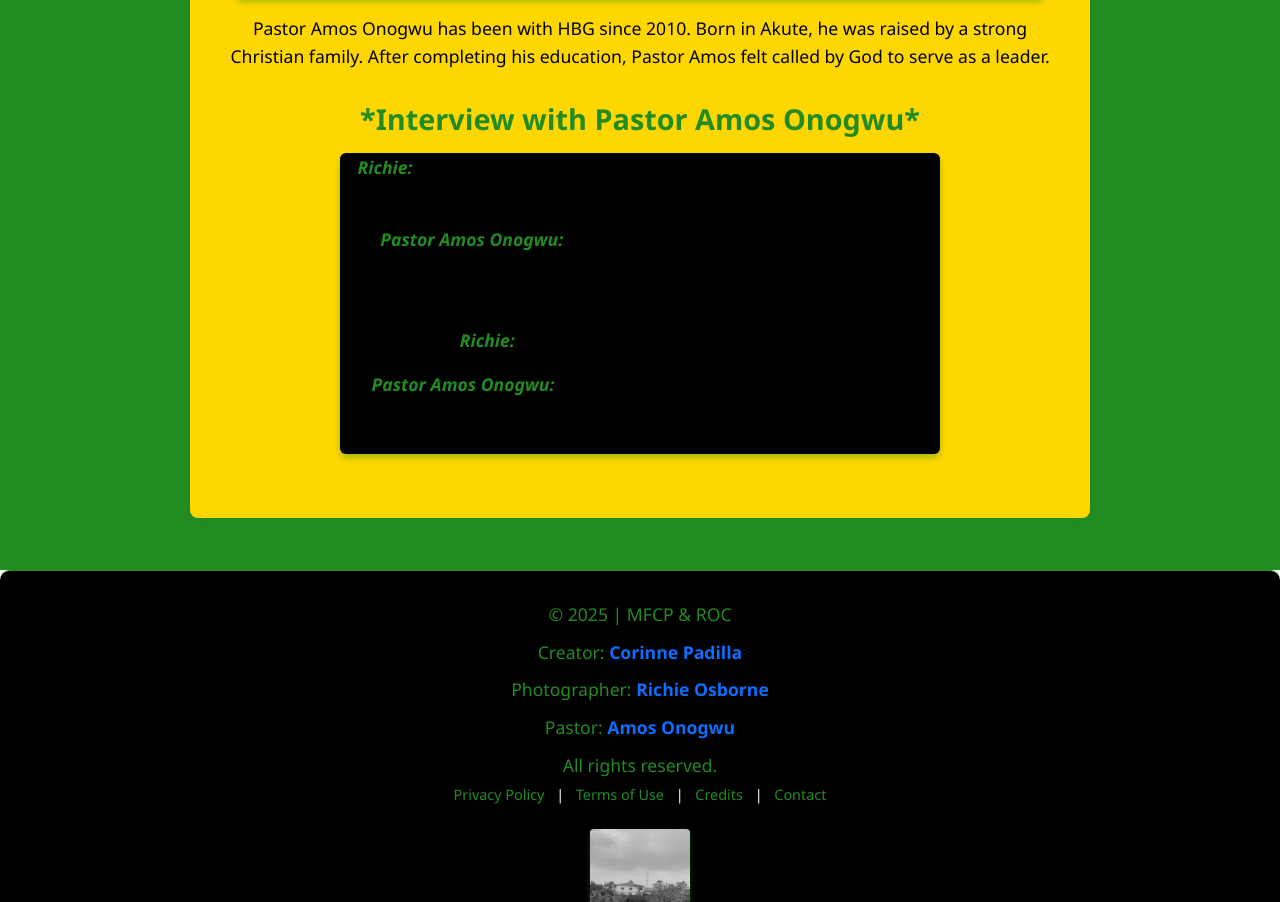
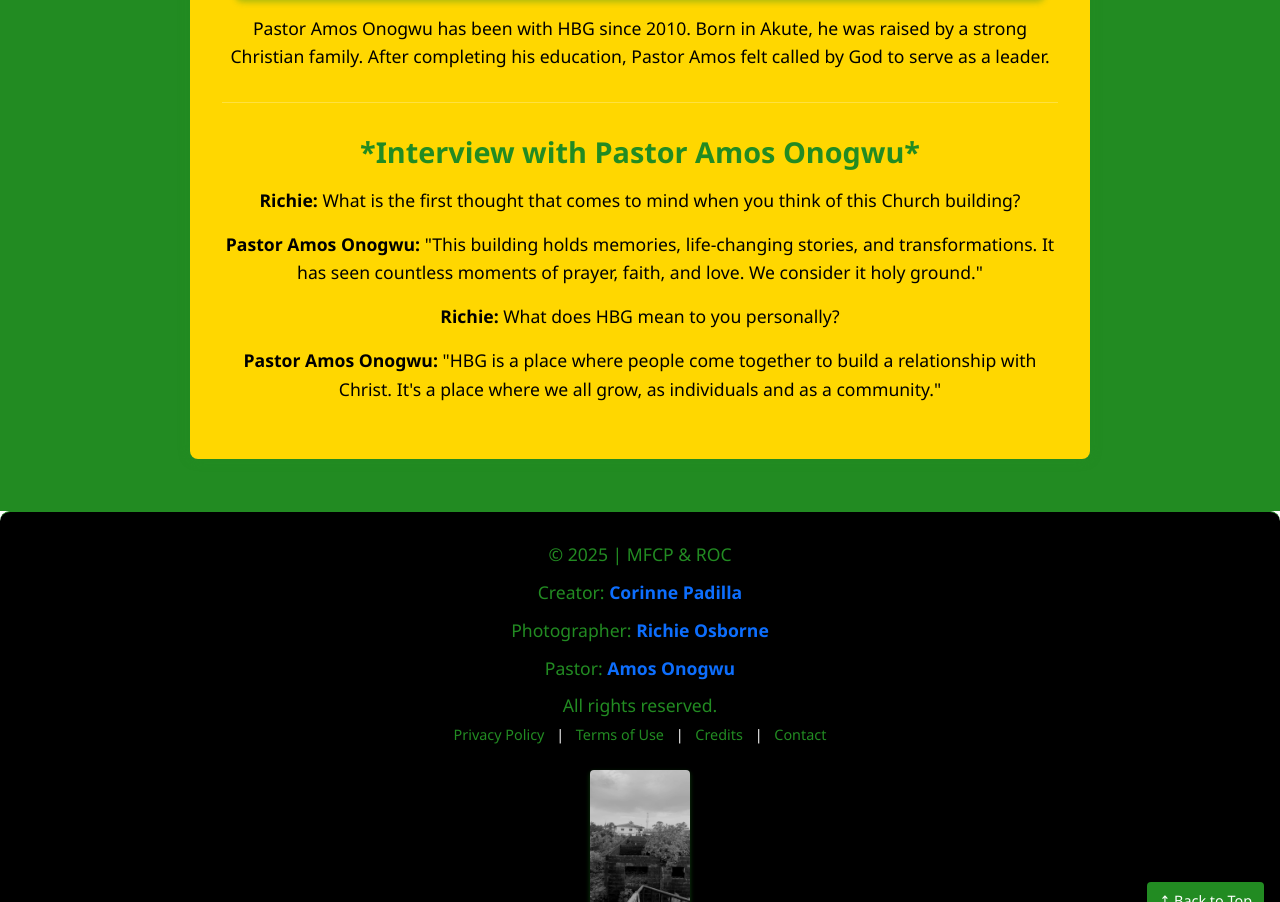
Before and after one commit to cochav4884/Nigeria, a React (Create React App) app: page /church in a window 1280 px wide. Shown: the part 7693-8595 px from the top of the page. Built offline with nearby package versions, Linux system fonts and the light colour scheme.

Commit message:
fixed Interview section!

```diff
--- a/src/App.css
+++ b/src/App.css
@@ -68,18 +68,3 @@ p {
   line-height: 1.5;
   color: #a2d5a2; /* lighter green accent */
 }
-
-.interview-section blockquote {
-  font-style: italic;
-  padding-left: 1rem;
-  color: #fff;
-  max-width: 600px;
-  margin: 0 auto 2rem auto;
-  background: #000000;
-  border-radius: 6px;
-  box-shadow: 0 4px 6px rgba(34, 139, 34, 0.4);
-}
-
-.interview-section strong {
-  color: rgb(34, 139, 34); /* forest green */
-}
--- a/src/Pages/Church.js
+++ b/src/Pages/Church.js
@@ -109,7 +109,7 @@ const Church = () => {
               education, Pastor Amos felt called by God to serve as a leader.
             </p>
           </section>
-
+          <hr />
           <h2 className="subheader">*Interview with Pastor Amos Onogwu*</h2>
 
           <section className="interview-section">
```
